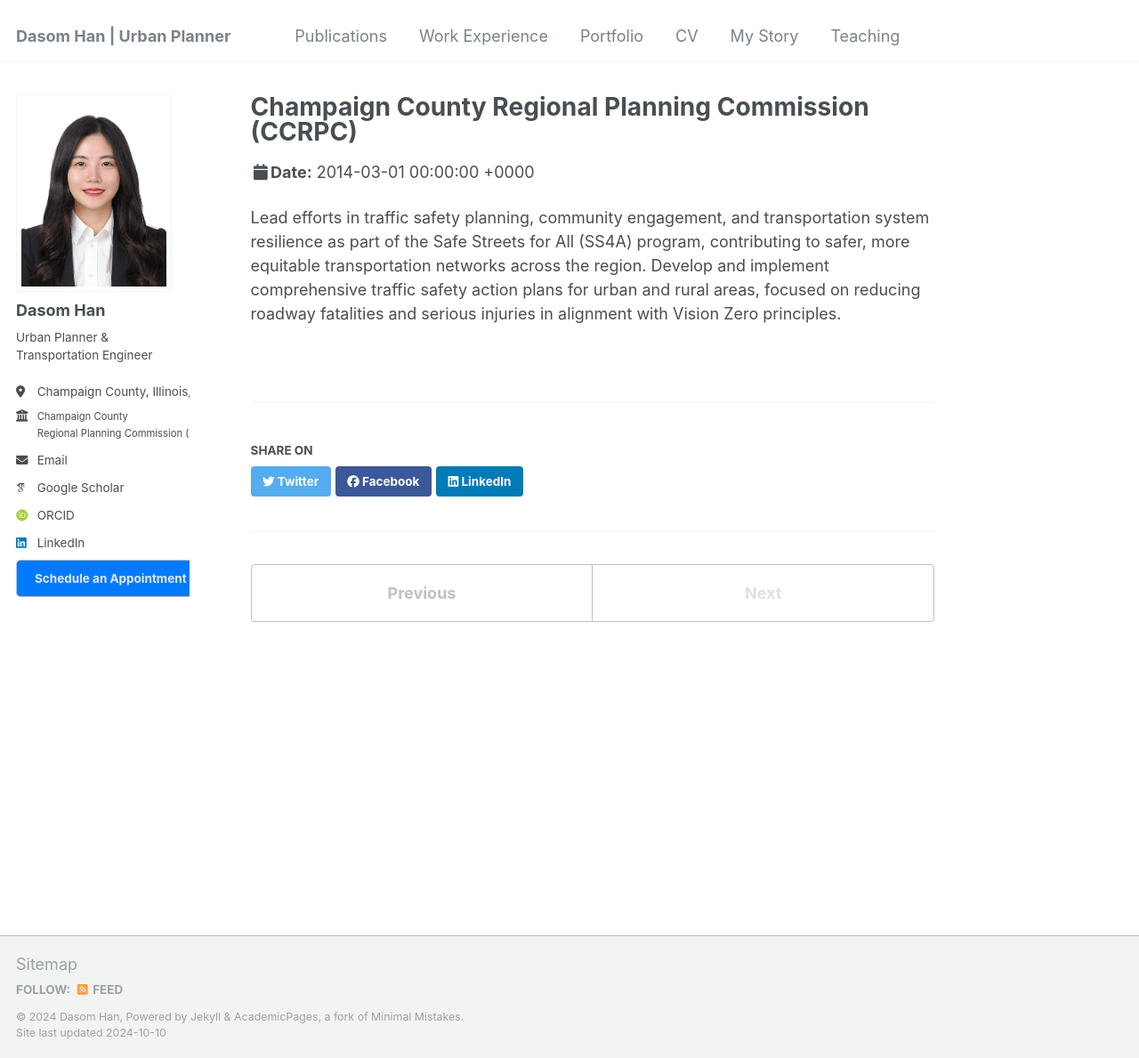
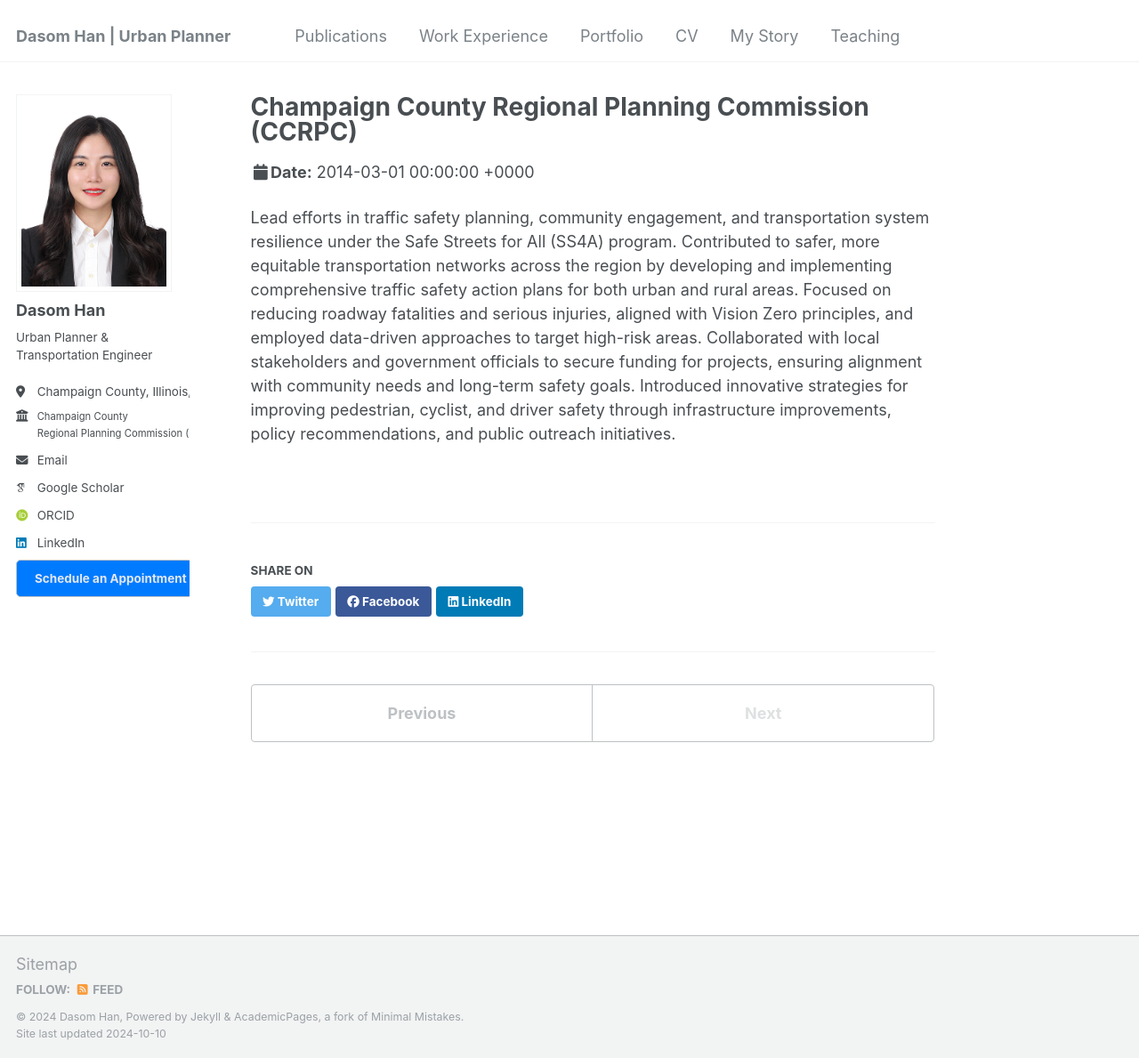
Before and after one commit to dasomh/dasomh.github.io, a Jekyll site: the page built from _talks/2014-03-01-talk-3.md, in a window 1280 px wide and 1189 px high. Shown: the whole window at 89% size. Built offline with Jekyll 4.4.1, drawn with Linux system fonts in a browser that asks for light colours; some web fonts are replaced.

Commit message:
Update 2014-03-01-talk-3.md

```diff
--- a/_talks/2014-03-01-talk-3.md
+++ b/_talks/2014-03-01-talk-3.md
@@ -8,4 +8,4 @@
 location: "Champaign County, IL, United States"
 ---
 
-Lead efforts in traffic safety planning, community engagement, and transportation system resilience as part of the Safe Streets for All (SS4A) program, contributing to safer, more equitable transportation networks across the region. Develop and implement comprehensive traffic safety action plans for urban and rural areas, focused on reducing roadway fatalities and serious injuries in alignment with Vision Zero principles.
+Lead efforts in traffic safety planning, community engagement, and transportation system resilience under the Safe Streets for All (SS4A) program. Contributed to safer, more equitable transportation networks across the region by developing and implementing comprehensive traffic safety action plans for both urban and rural areas. Focused on reducing roadway fatalities and serious injuries, aligned with Vision Zero principles, and employed data-driven approaches to target high-risk areas. Collaborated with local stakeholders and government officials to secure funding for projects, ensuring alignment with community needs and long-term safety goals. Introduced innovative strategies for improving pedestrian, cyclist, and driver safety through infrastructure improvements, policy recommendations, and public outreach initiatives.
```
